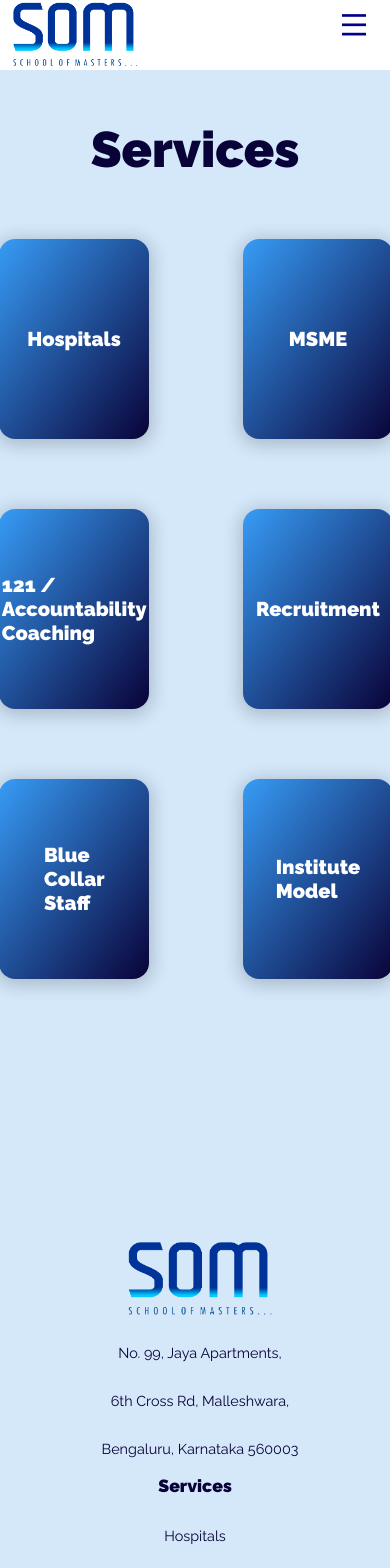
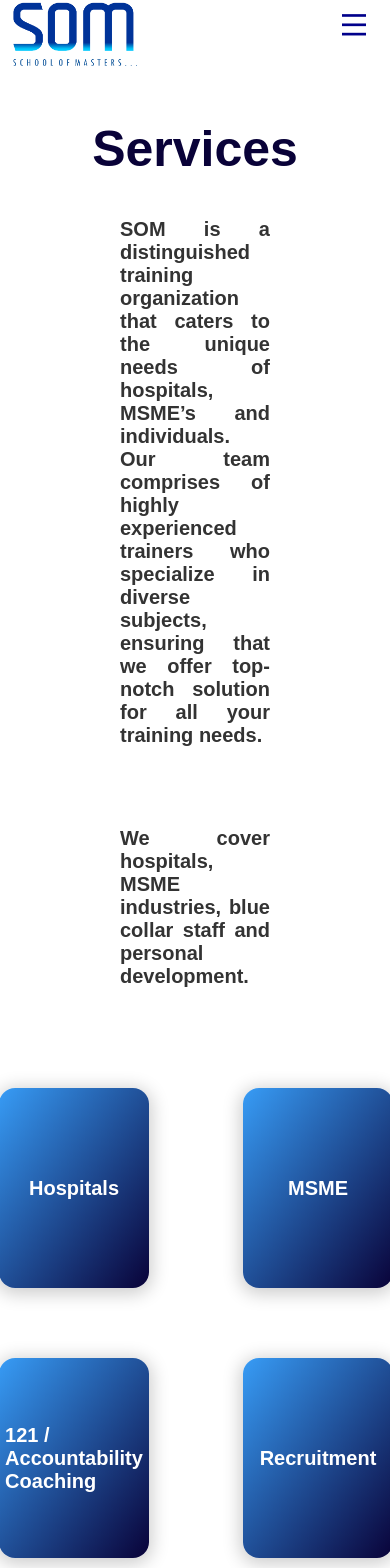
Before and after one commit to ShashankEC37/Somwebsitev, a React (Create React App) app: page /services in a window 390 px wide. Shown: the top 1568 px of the page. Built offline with nearby package versions, Linux system fonts and the light colour scheme.

Commit message:
Services Page

```diff
--- a/src/App.js
+++ b/src/App.js
@@ -19,6 +19,7 @@ import Hospital from './components/Serviceslist/Hospital';
 import AboutPage from"./components/About/About";
 import Msme from "./components/Serviceslist/msme"
 import Training from "./components/Serviceslist/PersonalTraining";
+import ServicesPage from "./components/Serviceslist/Services Page"
 
 function App() {
   const [theme, setTheme] = useState('');
@@ -42,7 +43,7 @@ function App() {
          <Route path="/hospital" element={<Hospital />} />
          <Route path="/msme" element={<Msme />} />
          <Route path="/personaltraining" element={<Training />} />
-         <Route path="/services" element={<Services />} />
+         <Route path="/services" element={<ServicesPage />} />
 
       </Routes>
       <Footer />
--- /dev/null
+++ b/src/components/Serviceslist/Services Page.jsx
@@ -0,0 +1,91 @@
+import React, { useEffect } from "react";
+import "./servicespage.css";
+import EEP from "../../images/employee engagement.jpg";
+import { Link } from "react-router-dom";
+
+const ServicesPage = () => {
+
+  const cardData = [
+    {
+      program: "Hospitals",
+      name: "Hospitals",
+      background: (
+        <img
+          src={EEP}
+          alt="Employee Engagement Program"
+          style={{ maxWidth: "250px", height: "250px" }}
+        />
+      ),
+      description:
+        "",
+      path: "/hospital",
+    },
+    {
+      program: "MSME",
+      name: "MSME",
+      description:
+        "",
+      path: "/msme",
+    },
+    {
+      program: "121 / Accountability Coaching",
+      name: "121 Coaching",
+      title: " ",
+      description:
+        "",
+      path: "/personaltraining",
+    },
+    {
+      program: "Recruitment",
+      name: "Recruitment",
+      title: "",
+      description:
+        "",
+      path: "/recruitment",
+    },
+    {
+      program: "Blue Collar Staff",
+      name: "Blue Collar Staff",
+      title: "",
+      description:
+        "",
+      path: "/blue-collar-staff",
+    },
+    {
+      program: "Institute Model",
+      name: "Institute Model",
+      title: "",
+      description:
+        "",
+      path: "/Institute-Model",
+    },
+  ];
+
+  return (
+    <div className="Container1">
+    <div className="heading">
+      <h2>Services</h2>
+      <h4>SOM is a distinguished training organization that caters to the unique needs of hospitals, MSME’s and individuals.
+      Our team comprises of highly experienced trainers who specialize in diverse subjects, ensuring that we offer top-notch solution for all your training needs. </h4>
+    <h4>We cover hospitals, MSME industries, blue collar staff and personal development.</h4>
+    </div>
+
+    <div className="card-grid">
+
+      {cardData.map((card, index) => (
+        <div className="card" key={index}>
+          <a href={card.path}>
+            <div className="card__inner">
+              <div className="card__face card__face--front">
+                <h2>{card.program}</h2>
+              </div>
+            </div>
+          </a>
+        </div>
+      ))}
+    </div>
+  </div>
+  );
+};
+
+export default ServicesPage;
--- /dev/null
+++ b/src/components/Serviceslist/servicespage.css
@@ -0,0 +1,265 @@
+
+
+  * {
+    margin: 0;
+    padding: 0;
+  }
+
+
+  body {
+    font-family: montserrat, sans-serif;
+    width: 100%;
+    min-height: 100vh;
+
+
+  }
+  .Container1{
+    background:#ffffff;
+    padding-bottom: 150px;
+    justify-items: center;
+
+  }
+  .card-grid {
+    display: grid;
+    grid-template-columns: repeat(3, 1fr); /* Three columns */
+    gap: 20px; /* Gap between cards */
+    justify-items: center; /* Center items horizontally in each cell */
+    margin: 0 auto; /* To center the grid */
+    max-width: 1000px; /* Set the maximum width for the grid */
+  }
+  .Subheading{
+    color:#000d6b;
+    justify-items: center;
+    font-family:Arial, Helvetica, sans-serif;
+    max-width: 1000px; /* Set the maximum width for the grid */
+    padding: 40px;
+  }
+
+  .heading{
+    background:#ffffff;;
+    text-align: center;
+    justify-content: center;
+    padding: 50px;
+    font-size: 50px;
+  }
+
+  .heading h2{
+
+      font-size: 50px;
+    }
+    .heading h4{
+      margin-left: 30px;
+      margin-right: 30px;
+
+      padding: 40px;
+      font-size: 20px;
+      justify-content: start;
+      text-align:justify;
+    }
+
+    .card-container {
+      padding: 0px;
+      background: linear-gradient(to bottom right, #379cf6, #090238);
+      display: flex;
+      flex-wrap: wrap;
+      align-items: center;
+      justify-content: center;
+      margin-bottom: 100px;
+    }
+
+
+
+
+
+
+
+  .card__inner {
+    width: 100%;
+    height: 100%;
+    transition: transform 1s;
+    transform-style: preserve-3d;
+    cursor: pointer;
+    position: relative;
+  }
+
+  .card__inner.is-flipped {
+    transform: rotateY(180deg);
+  }
+
+
+  .card__face {
+    position: absolute;
+    width: 100%;
+    height: 100%;
+    -webkit-backface-visibility: hidden;
+    backface-visibility: hidden;
+    overflow: hidden;
+    border-radius: 16px;
+    box-shadow: 0px 3px 18px 3px rgba(0, 0, 0, 0.2);
+  }
+  .card-container {
+    display: flex;
+    flex-wrap: wrap;
+  }
+
+  .card {
+    flex: 0 0 200px; /* Adjust the width as needed */
+    margin: 10px;
+    width: 100%;
+    max-width: 300px; /* Adjust the maximum width as needed */
+    height: 250px; /* Adjust the height as needed */
+  }
+
+  .card__inner {
+    width: 100%;
+    height: 100%;
+    transition: transform 1s;
+    transform-style: preserve-3d;
+    cursor: pointer;
+    position: relative;
+    width: 200px;
+    height: 250px;
+  }
+
+  .card h2,
+  .card h3,
+  .card p {
+    font-size: 14px; /* Adjust the font size as needed */
+  }
+
+  .card__face--front {
+    background-image: linear-gradient(to bottom right,  #379cf6,#090238);
+    display: flex;
+    align-items: center;
+    justify-content: center;
+  }
+
+  .card__face--front h2 {
+    padding: 30%;
+    color: #FFF;
+    font-size: 20px;
+  }
+
+  .card__face--back {
+    background-color: var(--light);
+    transform: rotateY(180deg);
+  }
+
+  .card__content {
+    width: 100%;
+    height: 100%;
+  }
+
+  .card__header {
+    position: relative;
+    padding: 20px 30px 40px;
+  }
+
+  .card__header:after {
+    content: '';
+    display: block;
+    position: absolute;
+    top: 0;
+    left: 0;
+    right: 0;
+    bottom: 0;
+    background-image: linear-gradient(to bottom right,  #379cf6,#090238);
+    z-index: -1;
+    border-radius: 0px 0px 50% 0px;
+  }
+  .service__content{
+    text-align: center;
+    margin-bottom: 50px;
+  }
+
+  .pp {
+    display: block;
+    width: 128px;
+    height: 128px;
+    margin: 0 auto 3px;
+    border-radius: 50%;
+    background-color: #FFF;
+    border: 5px solid #FFF;
+    object-fit: cover;
+  }
+  /* services.css */
+
+/* Add the styles for the "Know More" link */
+.know-more-link {
+  display: block;
+  background-color: darkblue;
+  color: white;
+  text-align: center;
+  padding: 10px 20px;
+  margin-top: 20px;
+  text-decoration: none;
+  border-radius: 5px;
+}
+
+/* Style the link on hover */
+.know-more-link:hover {
+  background-color: #003399; /* A slightly darker shade on hover */
+  text-decoration: none;
+}
+
+
+  .card__header h2 {
+    color: #FFF;
+    font-size: 15px;
+    font-weight: 900;
+    text-transform: uppercase;
+    text-align: center;
+  }
+
+
+
+  .card__body h3 {
+    color: var(--dark);
+    font-size: 14px;
+    font-weight: 600;
+
+  }
+
+  .card__body p {
+    color: var(--dark);
+    font-size: 18px;
+    line-height: 1.4;
+  }
+
+  .card__inner:hover {
+    /* Apply the expand effect on hover */
+    transform: scale(1.2); /* You can adjust the scale factor as needed */
+  }
+
+  /* Your existing CSS rules up to .card-container */
+
+/* For devices with a maximum width of 768px (adjust as needed) */
+@media screen and (max-width: 768px) {
+  .card-grid {
+    grid-template-columns: repeat(2, 1fr); /* Change to one column */
+    margin: 0 auto; /* To center the grid */
+    margin-left: -20%;
+
+  }
+
+  .card {
+
+    width: 50px; /* Decrease the maximum width for mobile */
+    height: 100px; /* Decrease the height for mobile */
+    margin-right: 30px;
+    margin-bottom: 140px;
+
+  }
+  .card__inner {
+    width: 100%;
+    height: 100%;
+    transition: transform 1s;
+    transform-style: preserve-3d;
+    cursor: pointer;
+    position: relative;
+    width: 150px;
+    height: 200px;
+    margin-right: 10px;
+  }
+
+}
```
